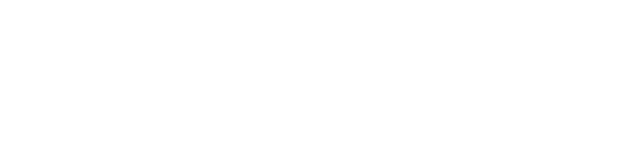
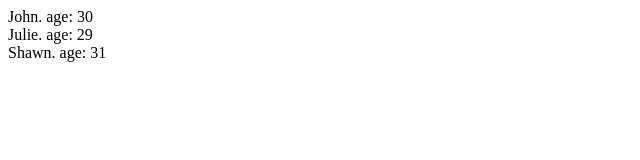
Before and after one commit to JuliePretzlaff/JSONudemy1, a plain HTML site: page JSONudemy1/index.html in a window 1280 px wide. Shown: the whole page, without its empty margins (0-640 px from the left). Drawn offline with Linux system fonts and the light colour scheme.

Commit message:
working with multiple json objects

```diff
--- a/JSONudemy1/index.html
+++ b/JSONudemy1/index.html
@@ -5,16 +5,23 @@
     <title></title>
 </head>
 <body>
-
+    <div id="output">Empty Div</div>
 </body>
 </html>
 
 <script>
-    var jsonData = '{ "name": "John", "age": 30, "car": null }';
+    var myContainer = "";
+    var jsonData = '[{ "name": "John", "age": 30, "car": null }, { "name": "Julie", "age": 29, "car": null },{ "name": "Shawn", "age": 31, "car": "truck" }]';
 
-    console.log(jsonData); //writes object as a string
+    //console.log(jsonData); //writes object as a string
 
     var obj = JSON.parse(jsonData);
 
     console.log(obj);//writes it as json object
+
+    for (var i = 0; i < obj.length; i++) {
+        myContainer += obj[i].name + ". age: " + obj[i].age + '<br/>'
+    }
+
+    document.getElementById("output").innerHTML = myContainer;
 </script>
```
